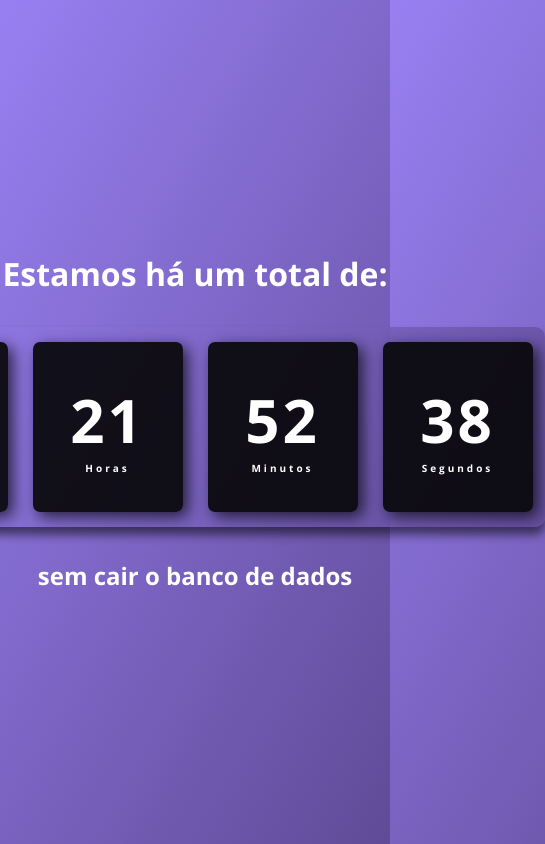
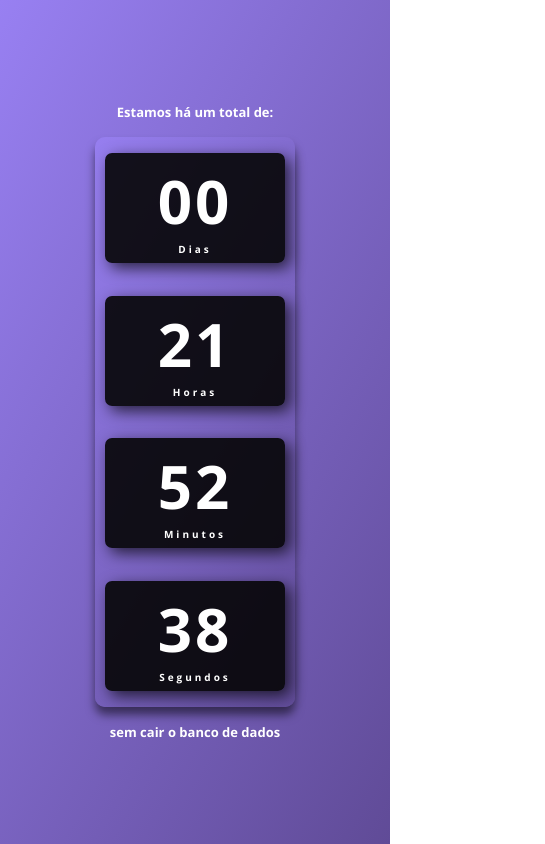
Before and after one commit to Filipe-Bacof/Relogio-digital-dinamico, a plain HTML site: page index.html in a window 390 px wide. Shown: the whole page, 545 px wide, since content can reach past the window. Drawn offline with nearby package versions, Linux system fonts and the light colour scheme.

Commit message:
feat: responsive

```diff
--- a/css/styles.css
+++ b/css/styles.css
@@ -23,6 +23,7 @@ h2 {
 
 .relogio {
   display: flex;
+  flex-direction: row;
   align-items: center;
   justify-content: space-around;
   height: 200px;
@@ -54,3 +55,25 @@ h2 {
 .relogio span.tempo {
   font-size: 10px;
 }
+
+@media (max-width: 700px) {
+  body {
+    gap: 1rem;
+  }
+
+  .relogio {
+    flex-direction: column;
+    height: 570px;
+    width: 200px;
+  }
+
+  .relogio div {
+    height: 110px;
+    width: 180px;
+  }
+
+  h1,
+  h2 {
+    font-size: small;
+  }
+}
```
